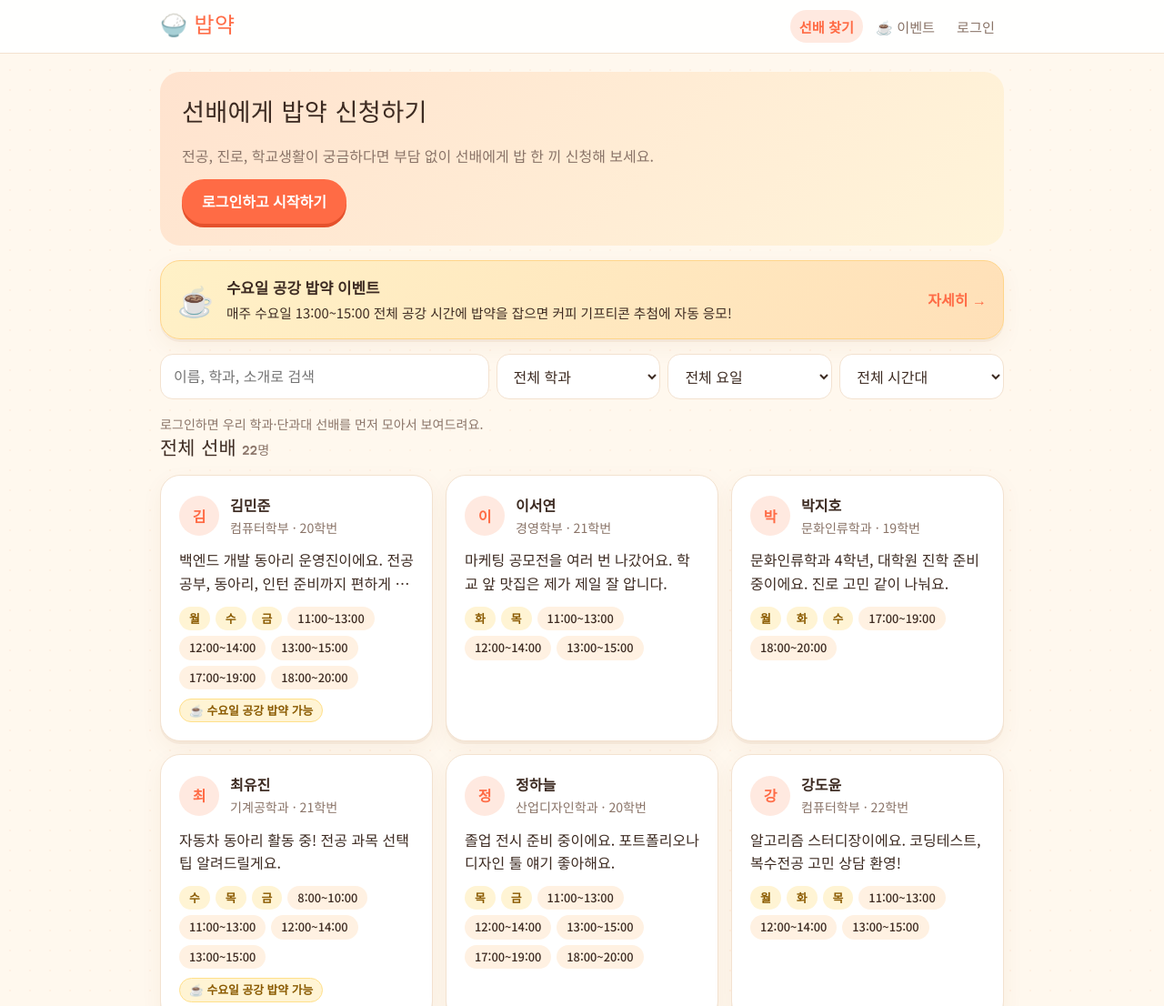
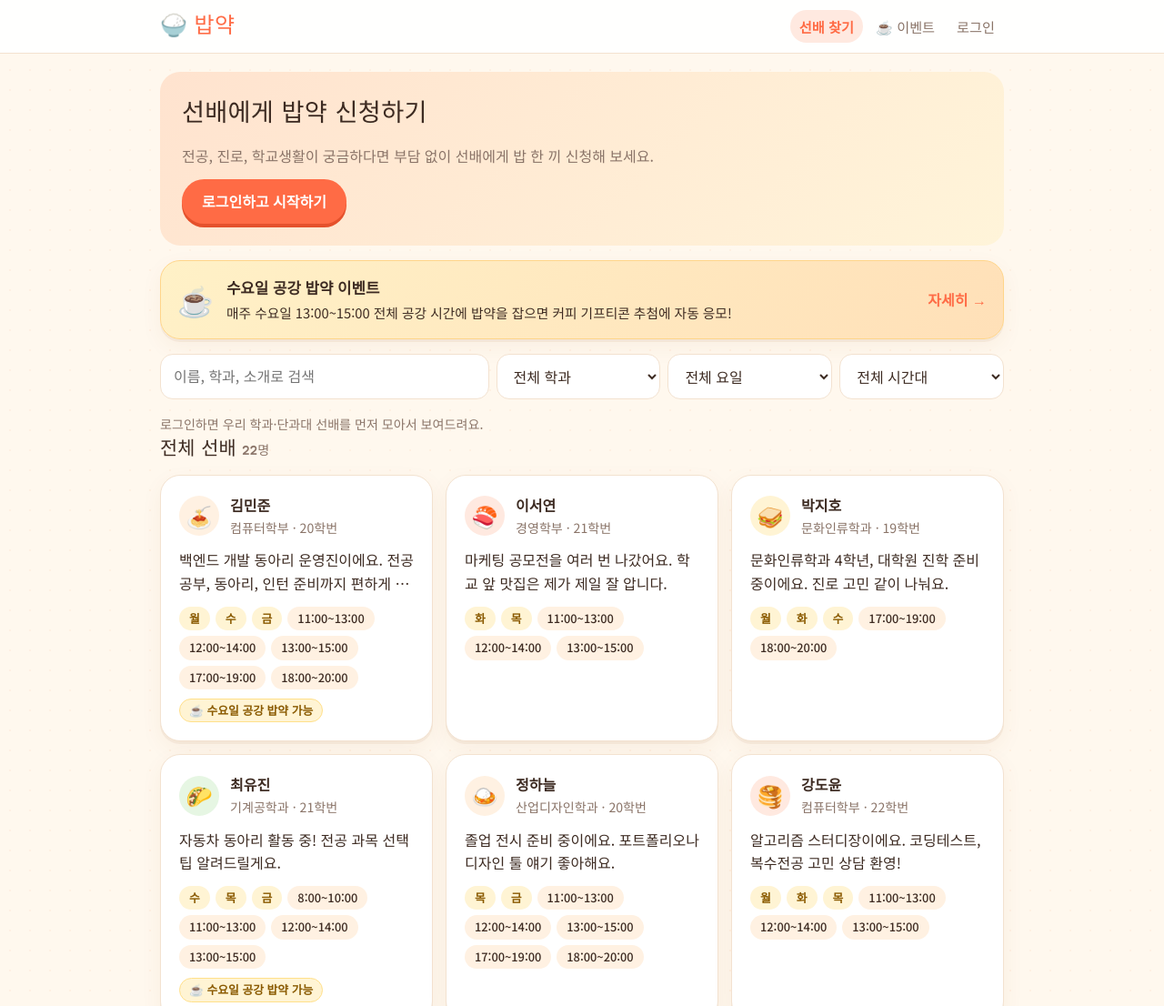
Before and after one commit to hwanheecho14/yummy_2, a plain HTML site: page index.html in a window 1280 px wide. Shown: the top 1106 px of the page at 91% size. Drawn offline with Linux system fonts and the light colour scheme.

Commit message:
feat: 프로필 아바타를 음식 이모지로 표시
- 이름 첫 글자 대신 사용자마다 정해진 음식 이모지(🍙🍜🥟 등 14종) 사용
- id로 이모지와 배경색이 정해져서 새로고침해도 항상 같은 아바타

Co-Authored-By: Claude Opus 5.5 <noreply@anthropic.com>

```diff
--- a/css/style.css
+++ b/css/style.css
@@ -170,7 +170,12 @@ h2 { font-size: 1.3rem; margin: 0 0 8px; }
   color: var(--primary);
   font-weight: 700;
 }
-.card-head.big .avatar { width: 56px; height: 56px; font-size: 1.3rem; }
+.avatar { font-size: 1.45rem; }
+.avatar.tone-0 { background: var(--primary-soft); }
+.avatar.tone-1 { background: var(--accent-soft); }
+.avatar.tone-2 { background: var(--good-soft); }
+.avatar.tone-3 { background: var(--chip); }
+.card-head.big .avatar { width: 64px; height: 64px; font-size: 2rem; }
 .sub { color: var(--muted); font-size: 0.88rem; }
 .bio {
   margin: 12px 0;
--- a/js/app.js
+++ b/js/app.js
@@ -48,7 +48,13 @@
     const legacy = current && !known ? `<option value="${esc(current)}" selected>${esc(current)}</option>` : '';
     return `<select name="dept" required>${placeholder}${legacy}${groups}</select>`;
   }
-  const initial = (u) => `<div class="avatar" aria-hidden="true">${esc(u.name.slice(0, 1))}</div>`;
+  // 사용자마다 항상 같은 음식 이모지 아바타 (id로 정해짐)
+  const FOODS = ['🍙', '🍜', '🥟', '🍕', '🍔', '🍝', '🍣', '🥪', '🌮', '🍛', '🥞', '🍩', '🍱', '🥗'];
+  const hashOf = (s) => [...String(s)].reduce((h, c) => (h * 31 + c.charCodeAt(0)) >>> 0, 7);
+  const initial = (u) => {
+    const h = hashOf(u.id);
+    return `<div class="avatar tone-${h % 4}" aria-hidden="true">${FOODS[h % FOODS.length]}</div>`;
+  };
 
   function toast(msg) {
     const el = document.getElementById('toast');
```
